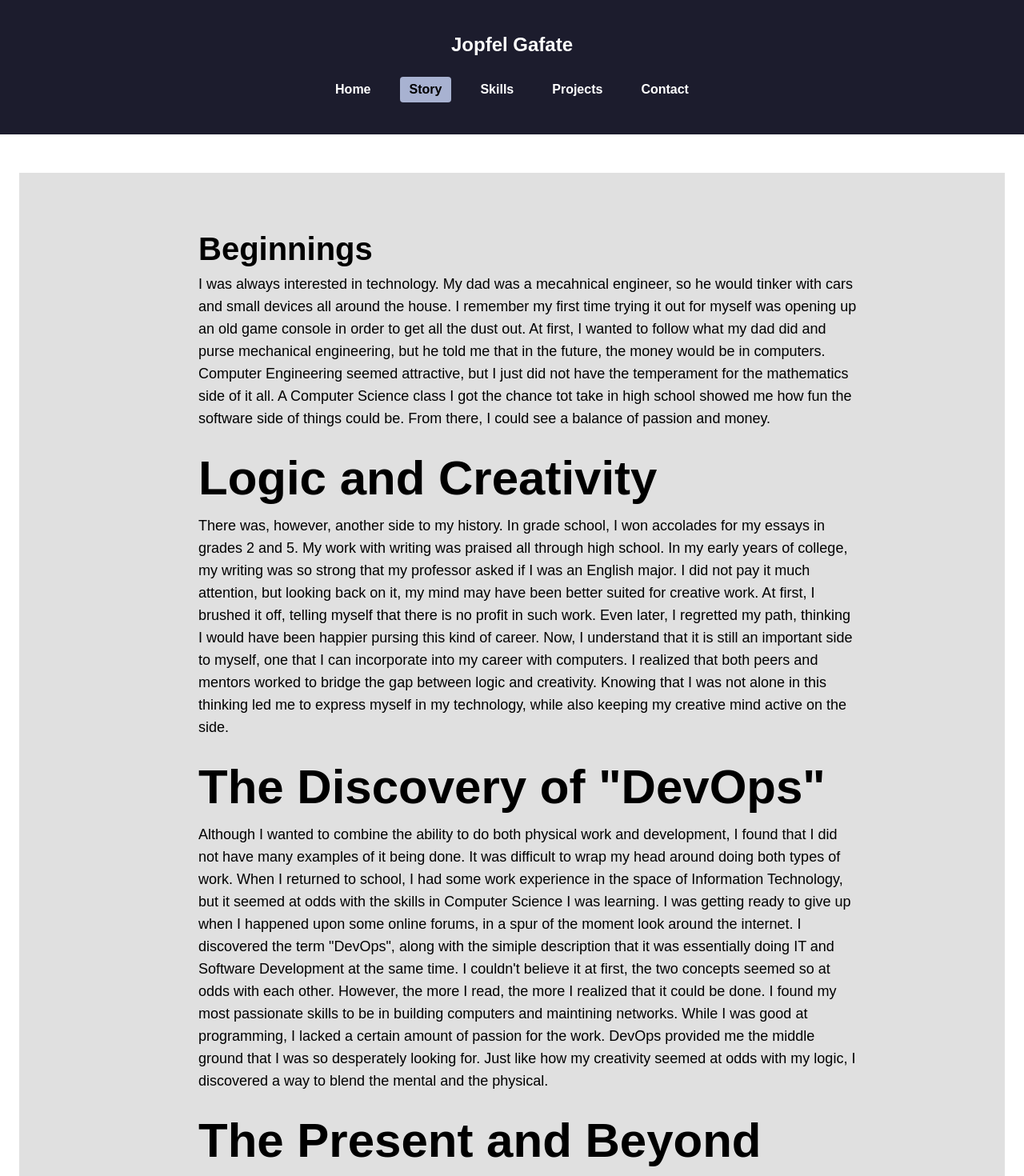
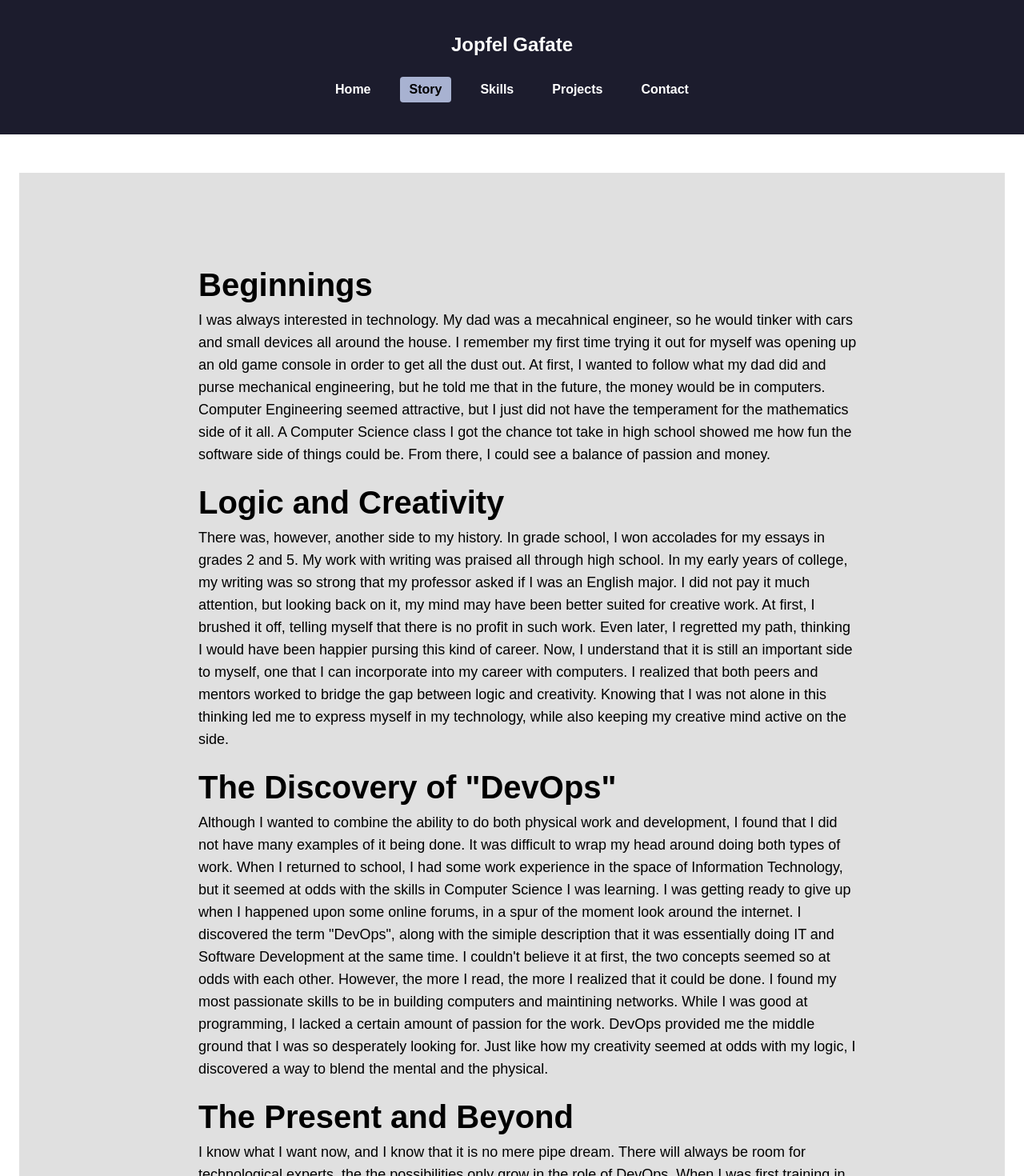
Before and after one commit to jooooooooooooooooo-web/gafate_nextjs_portfolio, a Next.js app: page /story in a window 1280 px wide. Shown: the top 1470 px of the page at 80% size. Built offline with nearby package versions, Linux system fonts and the light colour scheme.

Commit message:
fixed formatting in story

```diff
--- a/src/app/story/page.tsx
+++ b/src/app/story/page.tsx
@@ -16,7 +16,7 @@ const Story = ()=> {
             </p>
           </li>
           <li>
-            <p className="text-black text-[60px] font-bold">Logic and Creativity</p>
+            <p className="text-black text-[40px] font-bold">Logic and Creativity</p>
             <p className="text-black text-[18px] text-base leading-7">
                 There was, however, another side to my history. In grade school, I won accolades for my essays in grades 2 and 5.
                 My work with writing was praised all through high school. In my early years of college, my writing was so strong that
@@ -29,7 +29,7 @@ const Story = ()=> {
             </p>
           </li>
           <li>
-            <p className="text-black text-[60px] font-bold">The Discovery of "DevOps"</p>
+            <p className="text-black text-[40px] font-bold">The Discovery of "DevOps"</p>
             <p className="text-black text-[18px] text-base leading-7">
                 Although I wanted to combine the ability to do both physical work and development, I found that I did not have many
                 examples of it being done. It was difficult to wrap my head around doing both types of work. When I returned to school,
@@ -44,7 +44,7 @@ const Story = ()=> {
             </p>
           </li>
           <li>
-            <p className="text-black text-[60px] font-bold">The Present and Beyond</p>
+            <p className="text-black text-[40px] font-bold">The Present and Beyond</p>
             <p className="text-black text-[18px] text-base leading-7">
                 I know what I want now, and I know that it is no mere pipe dream. There will always be room for technological experts,
                 the the possibilities only grow in the role of DevOps. When I was first training in IT, one of my menotrs pointed out
```
